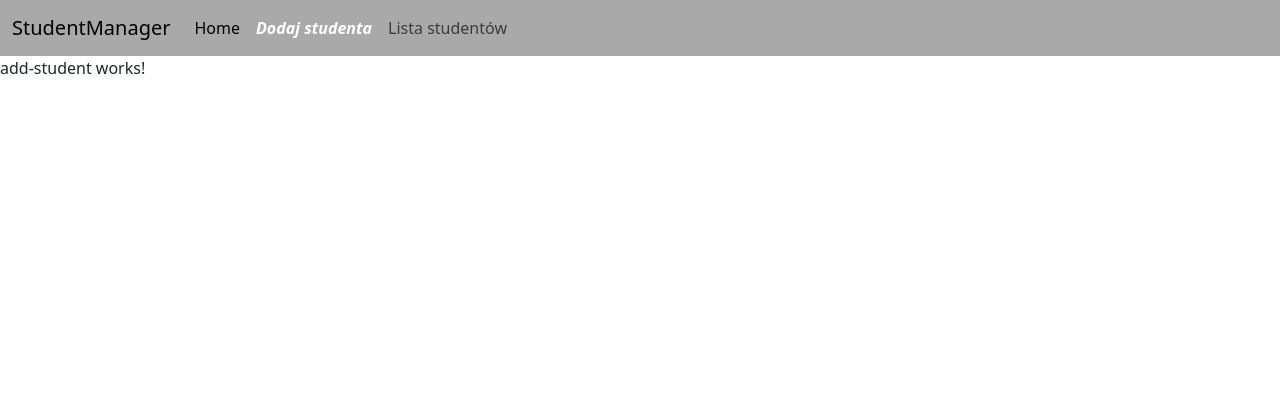
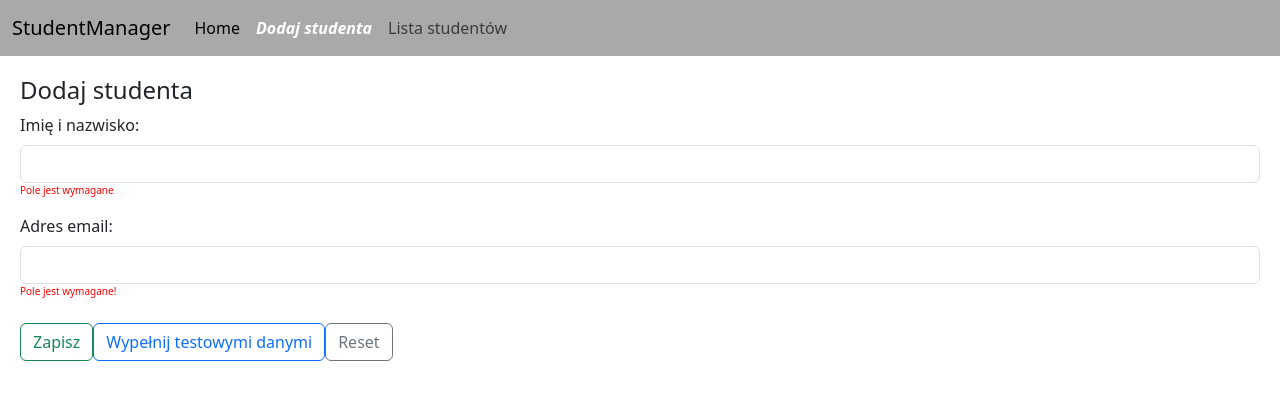
Before and after one commit to Qubx3310/ZDJAVApol142_frontend, an Angular app in the folder angular-app/student-manager-angular/: page /add-student in a window 1280 px wide. Shown: the top 400 px of the page. Built offline with nearby package versions, Linux system fonts and the light colour scheme.

Commit message:
Adding form

```diff
--- a/angular-app/student-manager-angular/src/app/add-student/add-student.component.css
+++ b/angular-app/student-manager-angular/src/app/add-student/add-student.component.css
@@ -0,0 +1,4 @@
+.text-error{
+    color:red;
+    font-size:10px;
+}
--- a/angular-app/student-manager-angular/src/app/add-student/add-student.component.html
+++ b/angular-app/student-manager-angular/src/app/add-student/add-student.component.html
@@ -1 +1,43 @@
-<p>add-student works!</p>
+<h4>Dodaj studenta</h4>
+
+<form (submit)="submit()">
+
+    <div>
+        <label class="form-label">Imię i nazwisko:</label>
+        <input [(ngModel)]="student.name"
+        required
+        #name_input="ngModel"
+        name="fullName"
+        class="form-control" type="text" />
+        @if(name_input.invalid){
+            <p class="text-error">Pole jest wymagane</p>
+        }
+    </div>
+
+    <div>
+        <label class="form-label">Adres email:</label>
+        <input [(ngModel)]="student.email"
+        required
+        email
+        #email_input="ngModel"
+        name="email"
+        type="text" class="form-control" />
+        @if(email_input.hasError("required")){
+            <p class="text-error">Pole jest wymagane!</p>
+        }
+        @if(email_input.hasError("email")){
+            <p class="text-error">Pole musi zawierać email!</p>
+        }
+    </div>
+
+    <div class="mt-4">
+        <button class="btn btn-outline-success">Zapisz</button>
+        <button
+        type="button"
+        (click)="setDefaultValues()"
+        class="btn btn-outline-primary">Wypełnij testowymi danymi</button>
+        <button
+        type="reset"
+        class="btn btn-outline-secondary">Reset</button>
+    </div>
+</form>
--- a/angular-app/student-manager-angular/src/app/add-student/add-student.component.ts
+++ b/angular-app/student-manager-angular/src/app/add-student/add-student.component.ts
@@ -1,12 +1,23 @@
 import { Component } from '@angular/core';
+import { Student } from '../student';
+import { FormsModule } from '@angular/forms';
 
 @Component({
   selector: 'app-add-student',
   standalone: true,
-  imports: [],
+  imports: [FormsModule],
   templateUrl: './add-student.component.html',
   styleUrl: './add-student.component.css'
 })
 export class AddStudentComponent {
+  student : Student = new Student(0,"","");
 
+  setDefaultValues(){
+    this.student.name = "Adam Nowak";
+    this.student.email = "nowak@gmail.com"
+  }
+
+  submit(){
+    console.log(this.student);
+  }
 }
--- a/angular-app/student-manager-angular/src/app/app.component.html
+++ b/angular-app/student-manager-angular/src/app/app.component.html
@@ -1,3 +1,5 @@
 <app-navigation></app-navigation>
 
-<router-outlet></router-outlet>
+<div style="margin:20px">
+    <router-outlet></router-outlet>
+</div>
--- a/angular-app/student-manager-angular/src/app/app.config.ts
+++ b/angular-app/student-manager-angular/src/app/app.config.ts
@@ -2,7 +2,8 @@ import { ApplicationConfig } from '@angular/core';
 import { provideRouter } from '@angular/router';
 
 import { routes } from './app.routes';
+import { provideHttpClient } from '@angular/common/http';
 
 export const appConfig: ApplicationConfig = {
-  providers: [provideRouter(routes)]
+  providers: [provideRouter(routes), provideHttpClient()]
 };
--- /dev/null
+++ b/angular-app/student-manager-angular/src/app/highlight-phrase.pipe.ts
@@ -0,0 +1,16 @@
+import { Pipe, PipeTransform } from '@angular/core';
+
+@Pipe({
+  name: 'highlightPhrase',
+  standalone: true
+})
+export class HighlightPhrasePipe implements PipeTransform {
+
+  transform(value: string, searchedPhrase :string) {
+    if (!searchedPhrase) return value;
+
+    const regex = new RegExp(searchedPhrase,"ig");
+    return value.replace(regex, (match)=> `<span class="highlight">${match}</span>`);
+  }
+
+}
--- /dev/null
+++ b/angular-app/student-manager-angular/src/app/http-students.service.ts
@@ -0,0 +1,14 @@
+import { HttpClient } from '@angular/common/http';
+import { Injectable } from '@angular/core';
+
+@Injectable({
+  providedIn: 'root'
+})
+export class HttpStudentsService {
+
+  constructor(private httpClient : HttpClient) { }
+
+  get(){
+    return this.httpClient.get<any[]>("https://jsonplaceholder.typicode.com/users");
+  }
+}
--- /dev/null
+++ b/angular-app/student-manager-angular/src/app/replace-value.pipe.ts
@@ -0,0 +1,14 @@
+import { Pipe, PipeTransform } from '@angular/core';
+
+@Pipe({
+  name: 'replaceValue',
+  standalone: true
+})
+export class ReplaceValuePipe implements PipeTransform {
+
+  transform(value : string) {
+    console.log(value);
+    return value.split('').reverse().join('');
+  }
+
+}
--- a/angular-app/student-manager-angular/src/app/student-list/student-list.component.html
+++ b/angular-app/student-manager-angular/src/app/student-list/student-list.component.html
@@ -4,6 +4,13 @@
     <button (click)="toggleDisplay()"
     class="btn btn-secondary">
     Zmień wyświetlanie</button>
+</div>
+
+<div class="col-6" style="margin-top:20px;margin-bottom:10px">
+    <input (keyup)="search(search_input.value)"
+    #search_input
+    class="form-control"
+    type="text" placeholder="Wyszukaj frazę"/>
 </div>
 
 @if(isTableVisible){
@@ -20,17 +27,17 @@
         <tr [ngClass]="{'table-warning':student.id == 1 || student.id == 2,
             'table-danger': student.name == 'Jan Kowalski'}">
             <td>{{student.id}}</td>
-            <td>{{student.name}}</td>
-            <td>{{student.email}}</td>
+            <td [innerHTML]="student.name | uppercase | highlightPhrase:search_input.value"></td>
+            <td [innerHTML]="student.email | lowercase | highlightPhrase:search_input.value"></td>
         </tr>
         }
 
         <!-- Pętla do Angulara o 2 do v.16 -->
-        <tr *ngFor="let student of students">
+        <!-- <tr *ngFor="let student of students">
             <td>{{student.id}}</td>
             <td>{{student.name}}</td>
             <td>{{student.email}}</td>
-        </tr>
+        </tr> -->
     </tbody>
 </table>
 } @else {
@@ -43,6 +50,12 @@
     }
 }
 
+@if(isSearchingError){
+    <div class="alert alert-danger">
+        Wystąpił błąd! Nie udało się pobrać danych!
+    </div>
+}
+
 <div *ngIf="isTableVisible;else template">
     Tabela widoczna!
 </div>
--- a/angular-app/student-manager-angular/src/app/student-list/student-list.component.ts
+++ b/angular-app/student-manager-angular/src/app/student-list/student-list.component.ts
@@ -1,23 +1,48 @@
 import { CommonModule } from '@angular/common';
 import { Component } from '@angular/core';
+import { HttpStudentsService } from '../http-students.service';
+import { ReplaceValuePipe } from '../replace-value.pipe';
+import { HighlightPhrasePipe } from '../highlight-phrase.pipe';
 
 @Component({
   selector: 'app-student-list',
   standalone: true,
-  imports: [CommonModule],
+  imports: [CommonModule, ReplaceValuePipe, HighlightPhrasePipe],
   templateUrl: './student-list.component.html',
   styleUrl: './student-list.component.css'
 })
 export class StudentListComponent {
-  isTableVisible = true;
-  students : any[] =[
-    { id : 1, name: 'Jan Kowalski', email: 'jan@gmail.com'},
-    { id : 2, name: 'Anna Kowalska', email: 'anna@gmail.com'},
-    { id : 3, name: 'Anna Kowalska', email: 'anna@gmail.com'},
-    { id : 4, name: 'Anna Kowalska', email: 'anna@gmail.com'}
-  ];
+  isTableVisible : boolean = true;
+  variable = "123";
+  students : any[] =[];
+  copyStudents : any[] = [];
+  isSearchingError = false;
+
+  constructor(private httpStudentService : HttpStudentsService){
+
+    // Obsługuje tylko happy-path
+    // this.httpStudentService.get().subscribe(results=>{
+    //   this.students = results;
+    // });
+
+    this.httpStudentService.get().subscribe({
+      next: data =>{
+        this.students = data;
+        this.copyStudents = data;
+      },
+      error : _ =>{
+        console.error("Wystąpił błąd");
+        this.isSearchingError = true;
+      }
+    })
+  }
 
   toggleDisplay(){
     this.isTableVisible = !this.isTableVisible;
   }
+
+  search(phrase : string){
+    this.students = this.copyStudents.filter(x=>x.name.toLowerCase().includes(phrase.toLowerCase()) ||
+      x.email.toLowerCase().includes(phrase.toLowerCase()));
+  }
 }
--- /dev/null
+++ b/angular-app/student-manager-angular/src/app/student.ts
@@ -0,0 +1,11 @@
+export class Student {
+    id : number;
+    name : string;
+    email : string;
+
+    constructor(id : number, name : string, email : string){
+        this.id = id;
+        this.name = name;
+        this.email = email;
+    }
+}
--- a/angular-app/student-manager-angular/src/styles.css
+++ b/angular-app/student-manager-angular/src/styles.css
@@ -1 +1,5 @@
 /* You can add global styles to this file, and also import other style files */
+.highlight{
+    background-color: lightblue;
+    font-weight: bold;
+}
```
